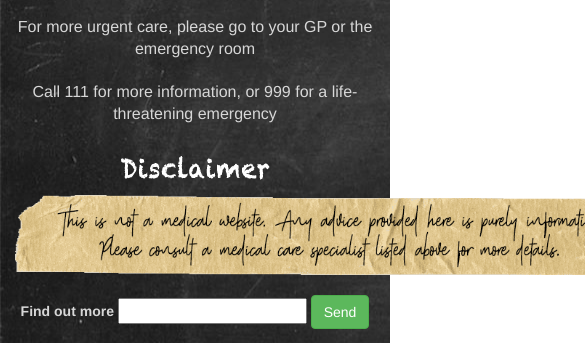
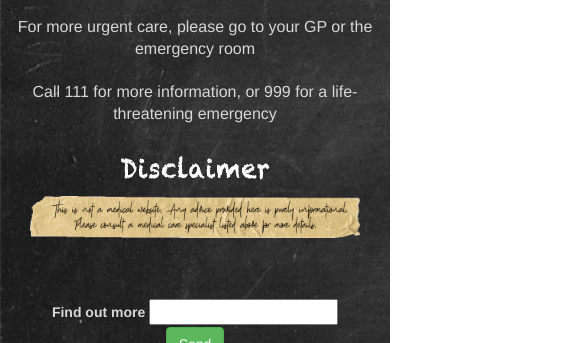
Before and after one commit to snottyhandkerchief/snottyhandkerchief.github.io, a plain HTML site: page index.html in a window 390 px wide. Shown: the part 1691-2034 px from the top of the page, 585 px wide, since content can reach past the window. Drawn offline with Linux system fonts and the light colour scheme.

Commit message:
Updated icon and responsiveness

```diff
--- a/index.html
+++ b/index.html
@@ -2,6 +2,7 @@
 
 <html>
 <head>
+  <link rel="icon" href="images/sickemoji.png">
 <meta charset="utf-8">
 <meta name="viewport" content="width=device-width, initial-scale=1.0">
   <title>Snotty Handkerchief - your NHS guide</title>
@@ -167,8 +168,14 @@
     <p class="lead">Call 111 for more information, or 999 for a life-threatening emergency</p>
 
     <img src="images/disclaimer.png" height='50'><br>
-    <img src="images/disclaimer2.png" height='80'>
-      <br><br>
+    <div class='container'>
+      <div class="masking">
+      <div class='row'>
+      <div class='col-sm-2'></div>
+      <div class='col-sm-8'>
+    <center><img src="images/disclaimer2.png" class="img-responsive" alt="Responsive image"></center><br>
+                <div class='col-sm-2'></div></div>
+      <br><br></div>
       <form role='form'>
         <label for="email">Find out more</label>
         <input type="text" name="email" >
```
